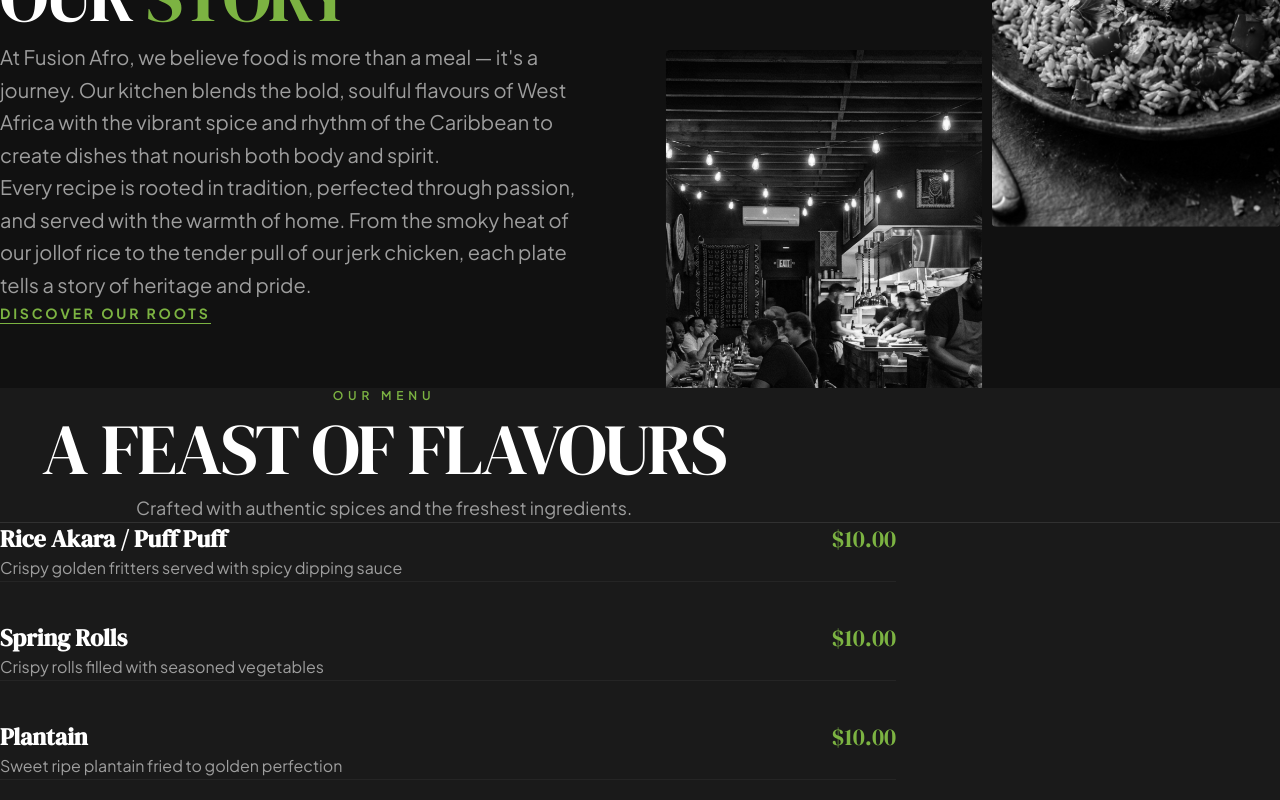
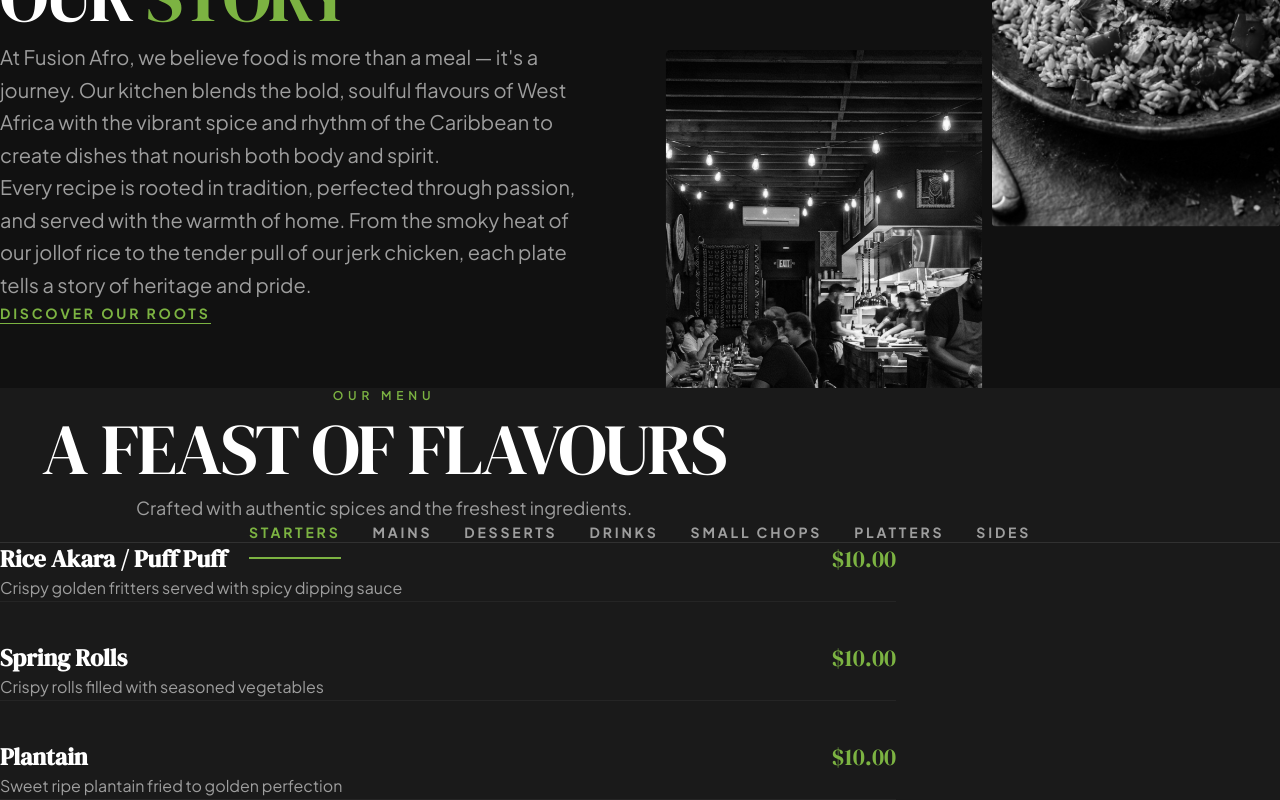
Before and after one commit to Whitekid123/fusionafro, a React (Vite) app: page / in a window 1280 px wide. Shown: the part 912-1712 px from the top of the page. Built offline with nearby package versions, Linux system fonts and the light colour scheme.

Commit message:
Fix TypeScript errors for Vercel build

```diff
--- a/src/components/CateringCTA.tsx
+++ b/src/components/CateringCTA.tsx
@@ -1,4 +1,3 @@
-import { ArrowRight } from 'lucide-react';
 import { motion } from 'framer-motion';
 
 export default function CateringCTA() {
--- a/src/components/Menu.tsx
+++ b/src/components/Menu.tsx
@@ -60,7 +60,7 @@
                   : 'text-brand-text-muted hover:text-white'
               }`}
             >
-              <span className="relative z-10">{category.name}</span>
+              <span className="relative z-10">{category.label}</span>
               {activeCategory === category.id && (
                 <motion.div
                   layoutId="activeTab"
```
